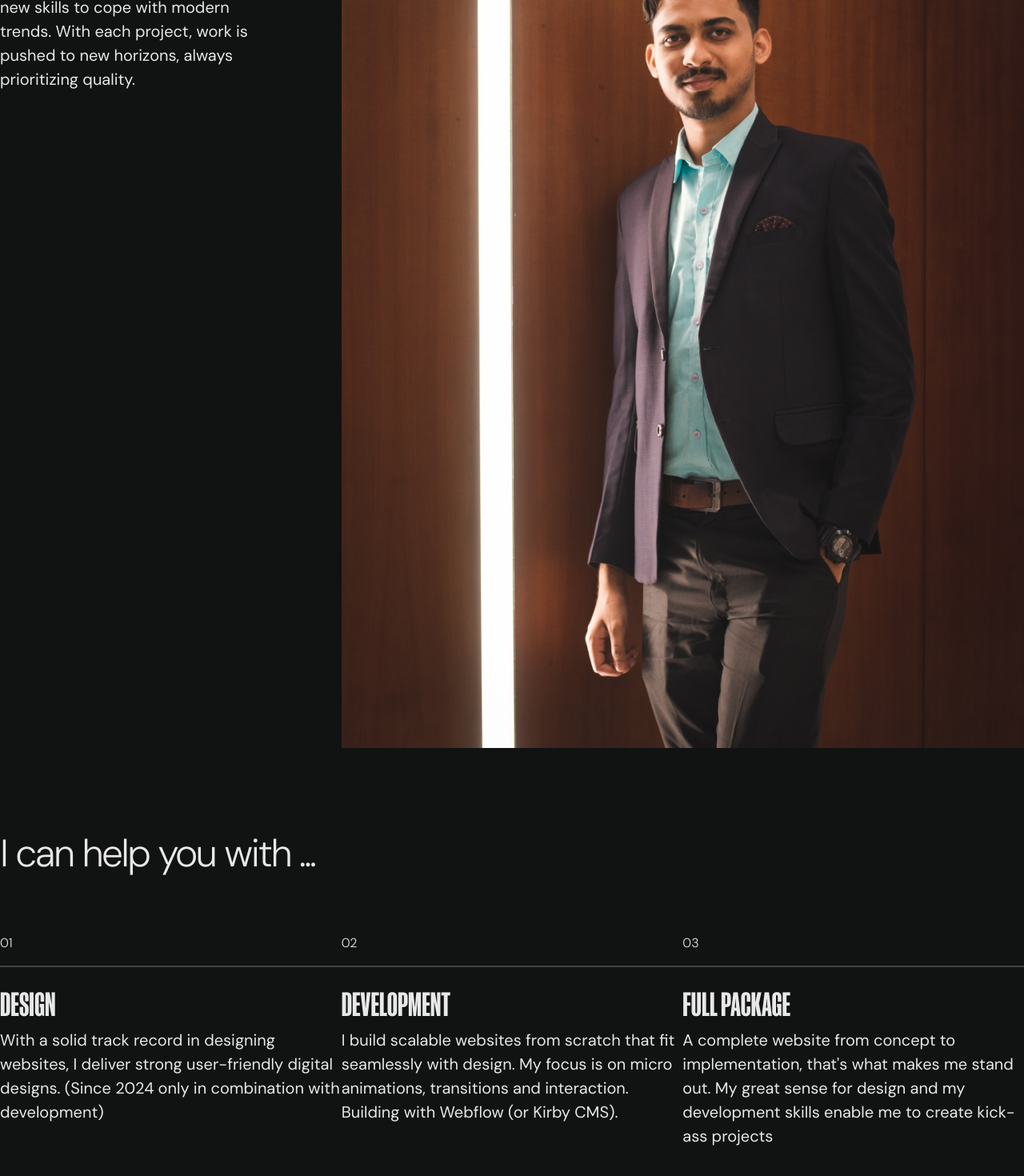
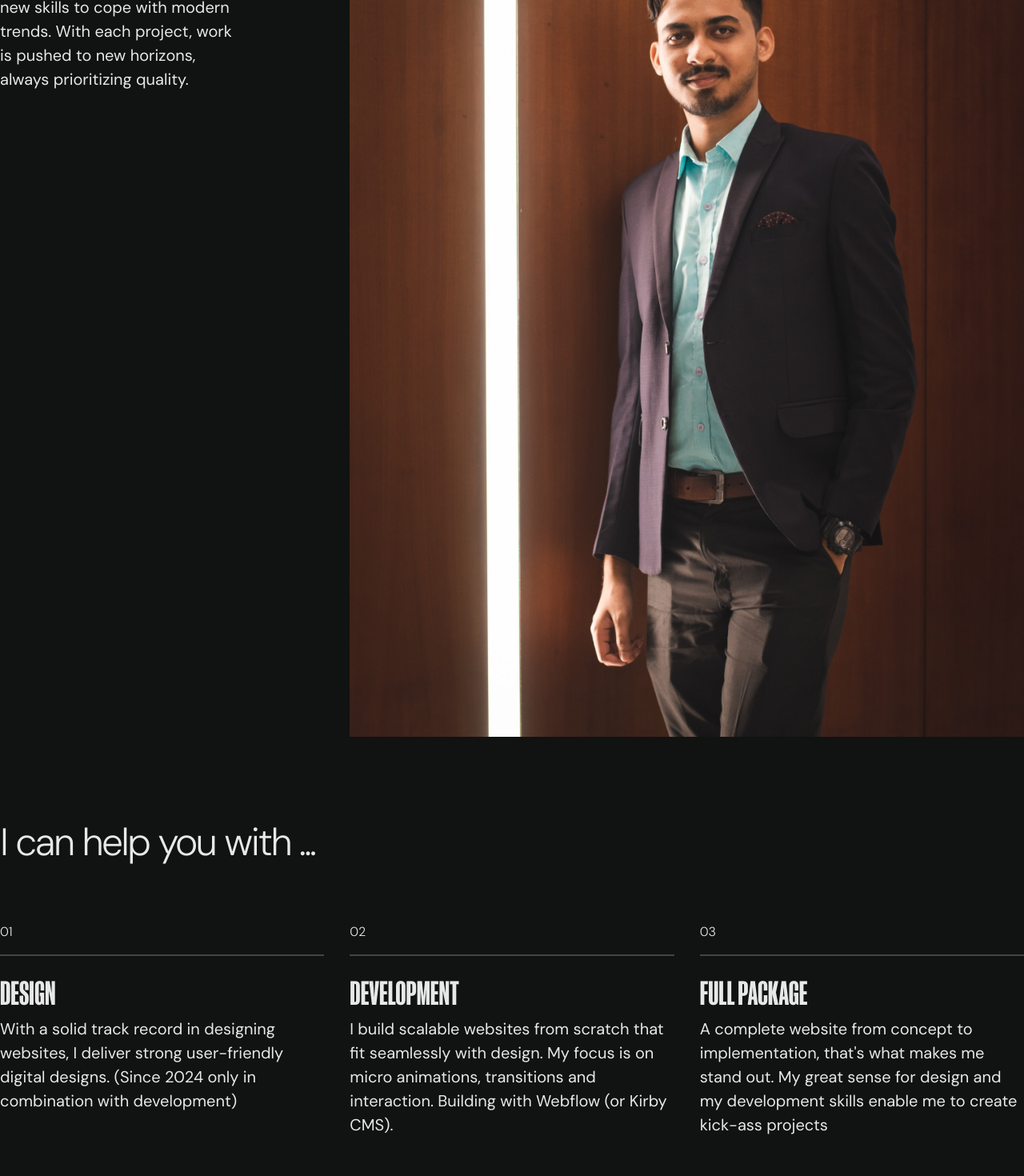
Before and after one commit to Gitju002/snehashis-gharai-portfolio, a Next.js app: page / in a window 1280 px wide. Shown: the part 1698-3168 px from the top of the page at 80% size. Built offline with nearby package versions, Linux system fonts and the light colour scheme.

Commit message:
Refactor Grid components in About section for gap issue

```diff
--- a/app/components/About.tsx
+++ b/app/components/About.tsx
@@ -51,7 +51,7 @@ const About = () => {
       {/* Image Content */}
       <VStack padding="none">
         <Container padding="none" className="flex-col flex-center gap-16">
-          <Grid gap={8} cols="cols-6">
+          <Grid cols="cols-6" className="gap-8">
             <p className="col-span-2 w-[75%] mt-24">
               I always try to learn and adapt new skills to cope with modern
               trends. With each project, work is pushed to new horizons, always
@@ -73,7 +73,7 @@ const About = () => {
       <VStack>
         <Container padding="none">
           <h2>I can help you with ...</h2>
-          <Grid gap={8} cols="cols-6" className="mt-16">
+          <Grid cols="cols-6" className="gap-8 mt-16">
             {options.map((option) => (
               <div key={option.key} className="col-span-2">
                 <h6>{option.key}</h6>
```
